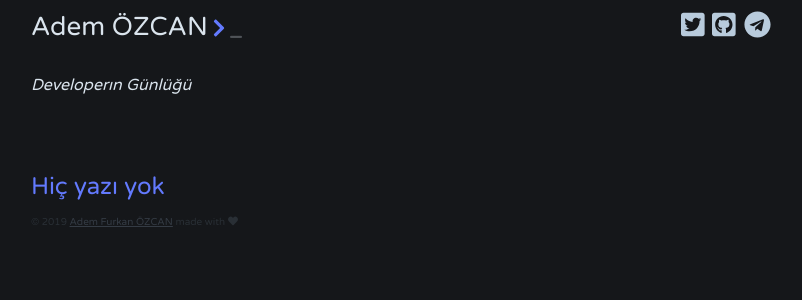
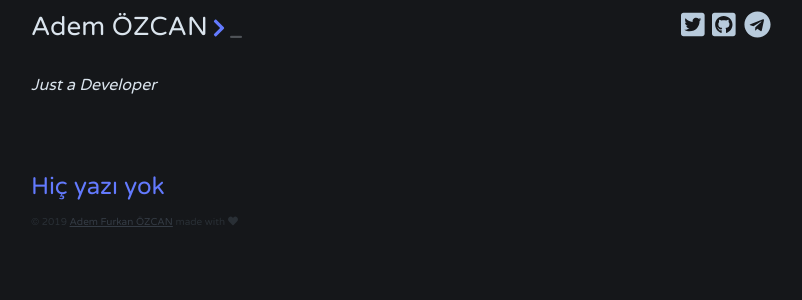
Before and after one commit to Adem68/blog-tr, a Jekyll site: the page built from index.html, in a window 1280 px wide. Shown: the top 300 px of the page, without its empty margins (239-1041 px from the left). Built offline with Jekyll 4.4.1, drawn with Linux system fonts in a browser that asks for light colours; nearby versions of some CDN libraries; the list of posts is cut into pages by our own code.

Commit message:
Update _config.yml

```diff
--- a/_config.yml
+++ b/_config.yml
@@ -2,7 +2,7 @@ title: Adem ÖZCAN
 author: Adem Furkan ÖZCAN
 email: info@ademfurkan.com
 description: >-
-    Developerın Günlüğü
+    Just a Developer
 baseurl: ""
 url: "https://adem68.github.io"
 twitter_username: AdemOzcan68
```
